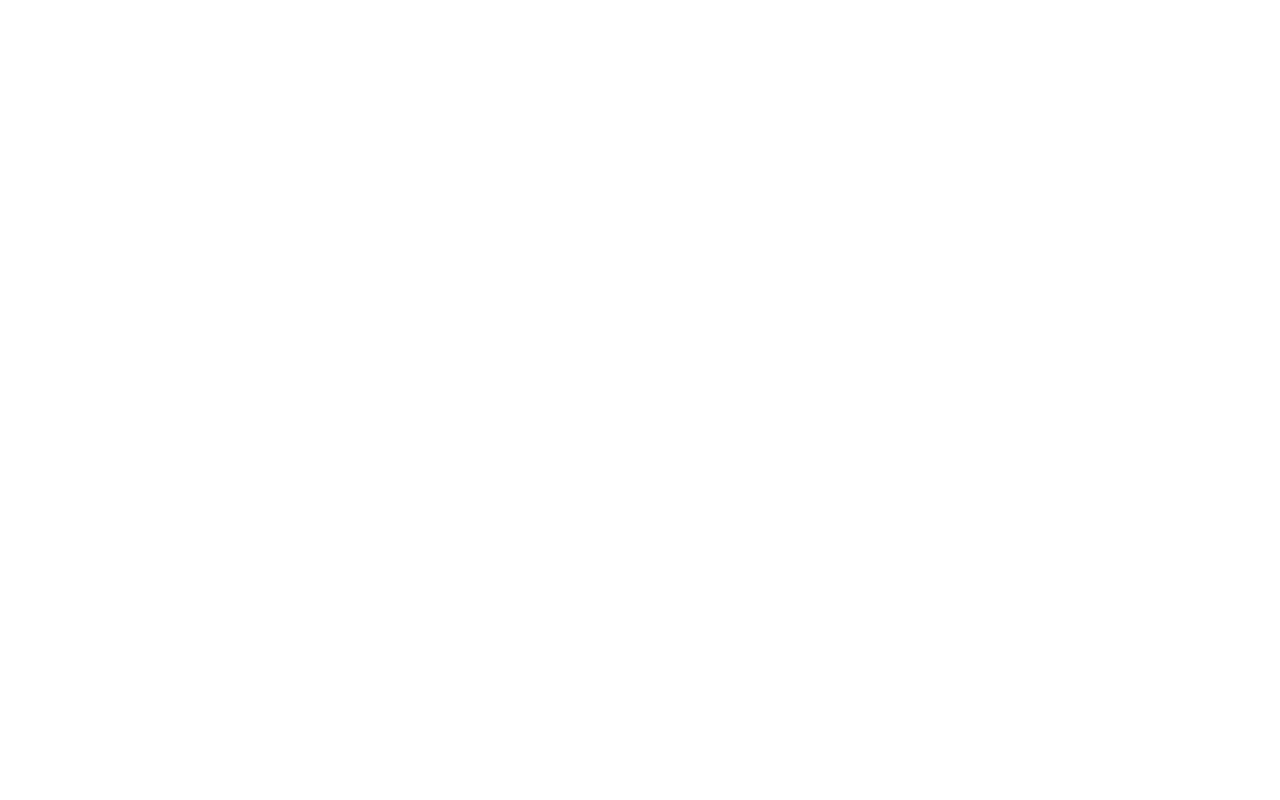
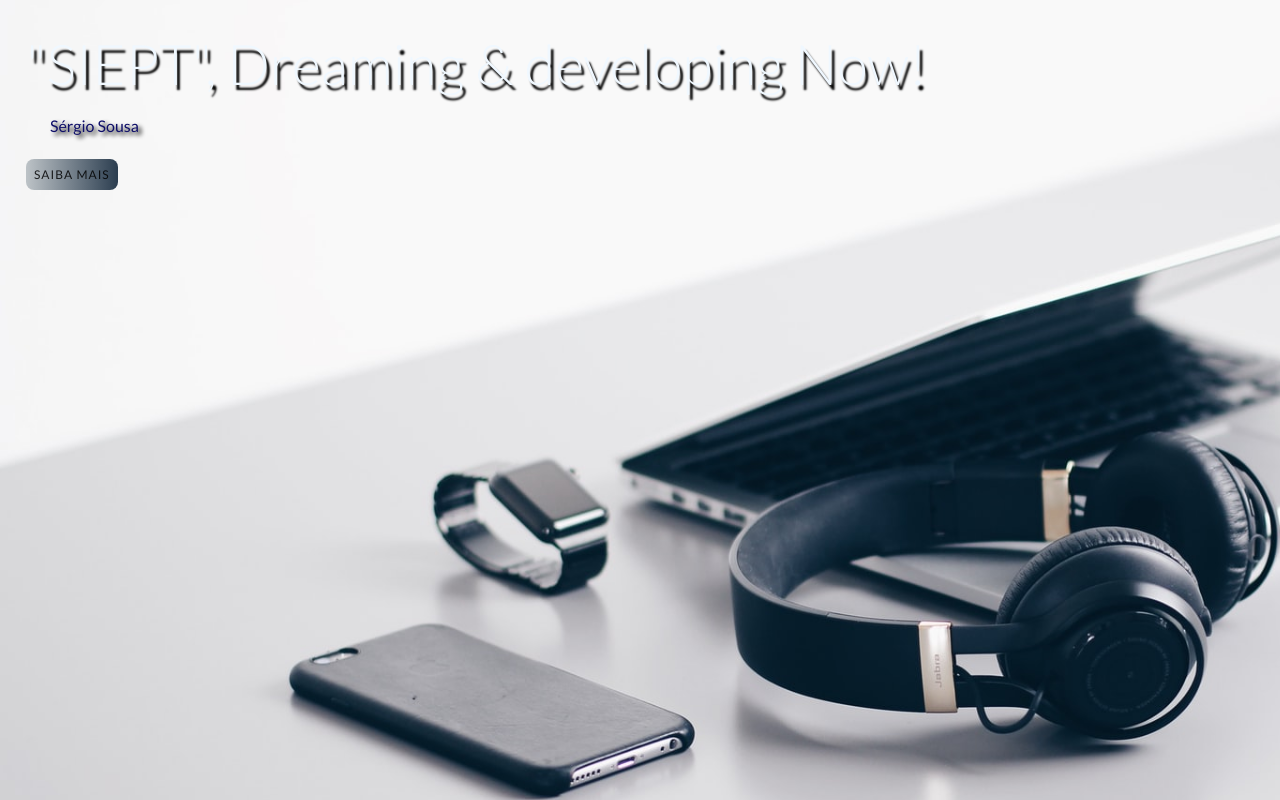
Before and after one commit to SSousaProjects/portfolio, a plain HTML site: page index.html in a window 1280 px wide. Shown: the top 800 px of the page. Drawn offline with Linux system fonts and the light colour scheme.

Commit message:
:package: header

```diff
--- a/index.html
+++ b/index.html
@@ -7,11 +7,31 @@
     <meta http-equiv="X-UA-Compatible" content="IE=edge">
     <meta name="viewport" content="width=device-width, initial-scale=1.0">
     <link rel="stylesheet" href="/style.css">
+    <link rel="apple-touch-icon" sizes="180x180" href="imagens/apple-touch-icon.png">
+    <link rel="icon" type="image/png" sizes="32x32" href="imagens/favicon-32x32.png">
+    <link rel="icon" type="image/png" sizes="16x16" href="imagens/favicon-16x16.png">
+    <link rel="manifest" href="/site.webmanifest">
     <title>Document</title>
 
 </head>
 
 <body>
+    <!--responsavel por todo conteudo de configuraçao da pagina, remover borda, alinhamento dos elementos, etc-->
+    <div class="container">
+        <header>
+            <div class="img-wrapper">
+                <img src="/imagens/img2.jpg" alt="">
+            </div>
+            <div class="banner">
+                <h1>"SIEPT", Dreaming & developing Now!</h1>
+
+                <p>Sérgio Sousa</p>
+
+                <button>Saiba mais</button>
+            </div>
+
+        </header>
+    </div>
 
 </body>
 
--- a/style.css
+++ b/style.css
@@ -1,3 +1,114 @@
 @import url('https://fonts.googleapis.com/css2?family=Baloo+Da+2:wght@400;500;600;700&family=Josefin+Slab:ital,wght@0,300;0,400;0,600;0,700;1,300;1,600&family=Lato:ital,wght@0,100;0,300;0,400;1,100;1,300&family=Mulish:ital,wght@0,200;0,300;0,400;0,500;1,200;1,300;1,400&display=swap');
 
 @import url('https://cdnjs.cloudflare.com/ajax/libs/font-awesome/5.15.3/css/all.min.css');
+
+/* usando o asteristico ele vai atribuir estas propriedades a todos os elementos*/
+*{
+    margin:0;
+    padding:0;
+}
+
+header{
+    width: 100%;
+    height: 150vh;
+    overflow: hidden;
+    position: relative;
+}
+
+/*iniciar com um ponto para referenciar um Classe*/
+.img-wrapper{
+    width: 100;
+    height: 100%;
+    overflow: hidden;
+    background-color:rgba(0,0,0,1);
+}
+
+/* formatar todas as imagens que se encontram dentro da classe img-wrapper*/
+.img-wrapper img{
+    width: 100;
+    height: 100%;
+    object-fit: cover;
+    opacity: 1.5;
+    animation: zoom 3s;/* timing-function delay iteration-count direction fill-mode;*/
+}
+
+/*comportamento semelhante ao movieclip em Flash*/
+@keyframes zoom{
+    0%{
+        transform: scale(1.3);/*atribui zoom de 30 por cento*/
+    }
+    100%{
+        transform:scale(1);
+    }
+}
+
+
+/*para colocarmos o banner em uma posiçao absoluta, ele tera de estar dentro de outro objeto que tenha posiçao relativa, logo como esta dentro do header inserimos posiçao relativa no header*/
+.banner{
+    position:absolute;
+    top:3%;
+    left: 2%;
+    color: #88838370;
+    opacity: 0;
+    animation: moveBanner 2s forwards;/* timing-function delay iteration-count direction fill-mode;*/
+}
+
+.banner h1{
+    color:#f0f8ff;
+    font-size:3.5rem;
+    font-family: "Lato",serif;
+    font-weight:300;
+    text-shadow: .2rem .3rem 2px rgba(0,0,0,4);
+    line-height: 3.5rem;
+    margin-bottom: 1.5rem;
+    animation: moveBanner 1s forwards;/* timing-function delay iteration-count direction fill-mode;*/
+
+
+
+}
+
+.banner p{
+    font-family: "lato",serif;
+    font-size: 1rem;
+    color: rgb(14, 14, 104);
+    text-indent: 24px;
+    text-shadow: .2rem .2rem 4px rgba(0,0,0,2);
+    margin-bottom: 1.5rem;
+    animation: moveBanner 1s forwards;/* timing-function delay iteration-count direction fill-mode;*/
+    opacity: 0;
+}
+
+.banner button{
+    font-family: "lato",serif;
+    font-size: 0.75rem;
+    letter-spacing:1px;
+    color: rgba(0, 0, 0, 0.849);
+    background: #bdc3c7;  /* fallback for old browsers */
+    background: -webkit-linear-gradient(to right, #2c3e50, #bdc3c7);  /* Chrome 10-25, Safari 5.1-6 */
+    background: linear-gradient(to left, #2c3e50, #bdc3c7); /* W3C, IE 10+/ Edge, Firefox 16+, Chrome 26+, Opera 12+, Safari 7+ */
+    padding: 0.5rem 0.5rem;
+    border: none;
+    border-radius: 8px;
+    text-transform: uppercase;
+    cursor: pointer;
+    animation: moveBanner 1s forwards;/* timing-function delay iteration-count direction fill-mode;*/
+    opacity: 0;
+
+}
+
+.banner button:hover{
+    opacity: 0.8;
+    color: white;
+
+}
+/*frame para mover banner, sempre que crio um keyframe é necessario ir ao elemento e atribuir propriedade "animation"*/
+@keyframes moveBanner{
+    0%{
+    transform: translateY(6rem) rotateY(-30deg);
+    }
+    100%{
+    transform: translateY(0rem) rotateY(0);
+    opacity: 1;
+    }
+
+}
```
Also changed, not shown: imagens/about.txt (renamed from about.txt), imagens/android-chrome-192x192.png (renamed from android-chrome-192x192.png), imagens/android-chrome-512x512.png (renamed from android-chrome-512x512.png), imagens/apple-touch-icon.png (renamed from apple-touch-icon.png), imagens/favicon-16x16.png (renamed from favicon-16x16.png), imagens/favicon-32x32.png (renamed from favicon-32x32.png), imagens/img1.jpg (added), imagens/img2.jpg (added), imagens/img3.jpg (added), imagens/img4.jpg (added), imagens/img5.jpg (added), site.webmanifest, 1 other file.
